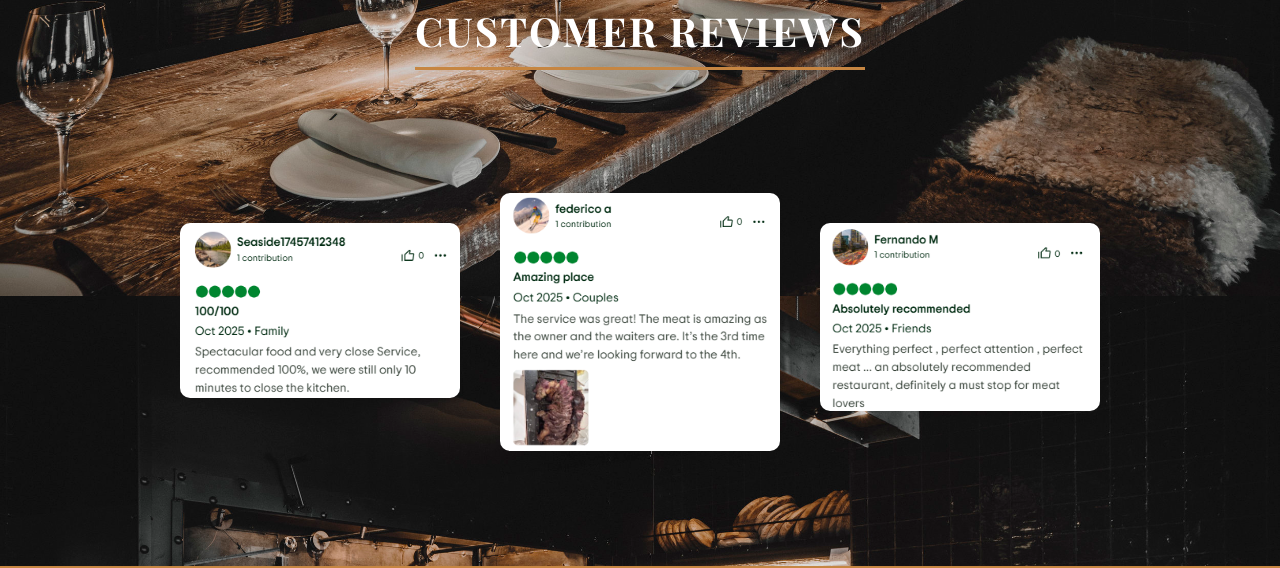
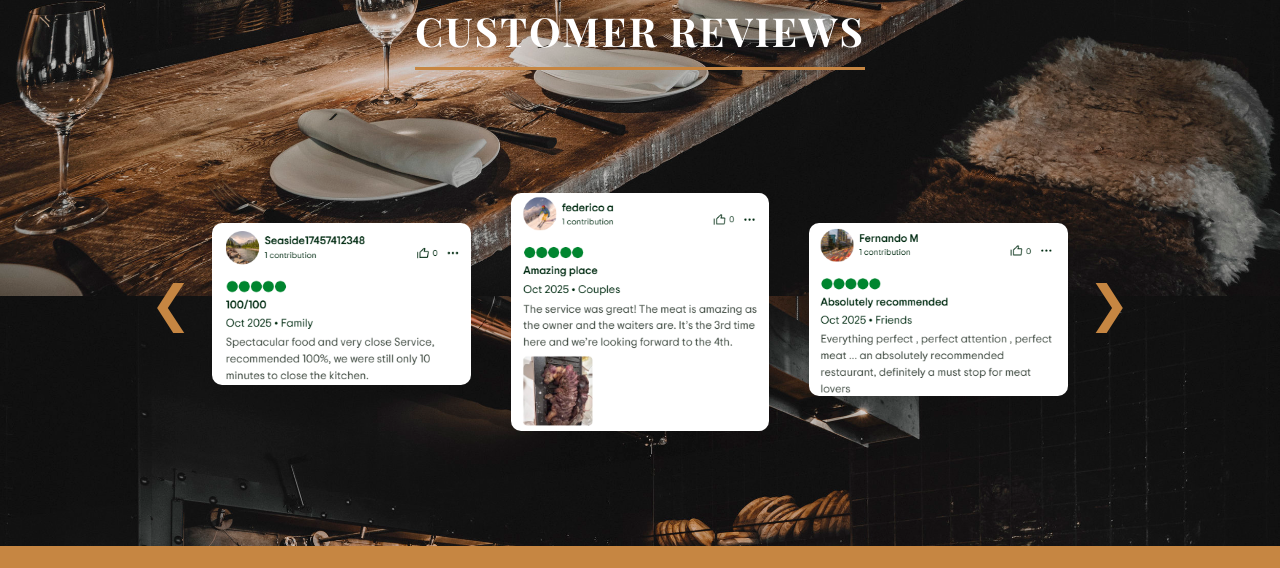
Before and after one commit to heectoor7/greatMeat, a plain HTML site: page index.html in a window 1280 px wide. Shown: the part 3120-3688 px from the top of the page. Drawn offline with nearby package versions, Linux system fonts and the light colour scheme.

Commit message:
flechas del review

```diff
--- a/index.html
+++ b/index.html
@@ -7,7 +7,9 @@
     <title>Great Meat</title>
 
     <!-- Fuente de Google -->
-    <link href="https://fonts.googleapis.com/css2?family=Playfair+Display:wght@400;700&family=Montserrat:wght@300;500;700&display=swap" rel="stylesheet">
+    <link
+        href="https://fonts.googleapis.com/css2?family=Playfair+Display:wght@400;700&family=Montserrat:wght@300;500;700&display=swap"
+        rel="stylesheet">
 
     <!-- Hoja de estilos -->
     <link rel="stylesheet" href="style.css">
@@ -167,6 +169,9 @@
         </div>
 
         <div class="reviews">
+            <div class="flechasReview">
+                &#10094;
+            </div>
             <div class="tarjetaReview">
                 <img src="img/reseña1.png" alt="reseña1" style="margin-top: 30px;">
             </div>
@@ -177,6 +182,9 @@
 
             <div class="tarjetaReview">
                 <img src="img/reseña3.png" alt="reseña3" style="margin-top: 30px;">
+            </div>
+            <div class="flechasReview">
+                &#10095;
             </div>
         </div>
     </div>
@@ -200,4 +208,5 @@
     </footer>
 
 </body>
+
 </html>
```
